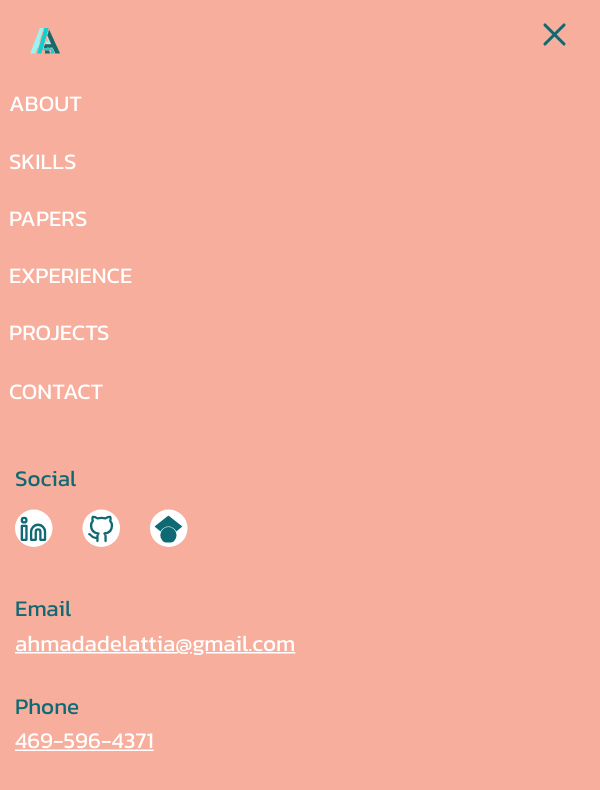
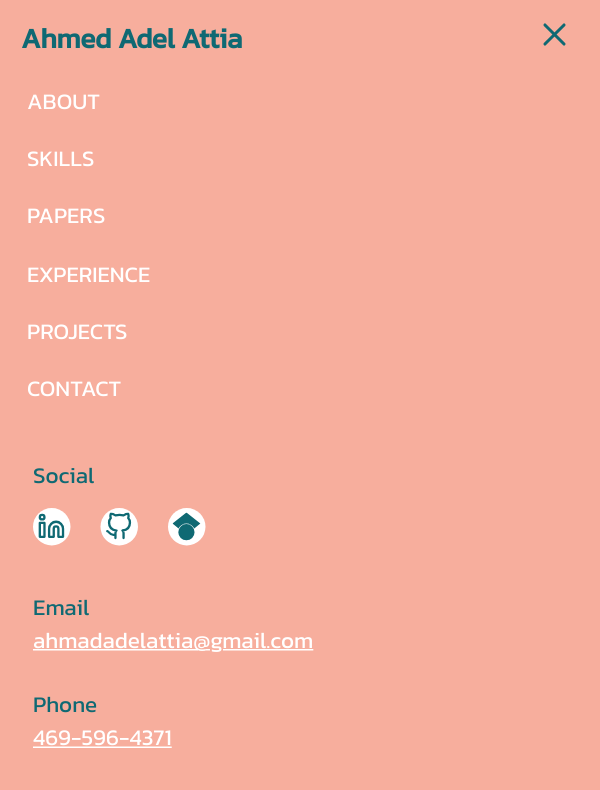
Before and after one commit to Nada-orban/ahmednewportfolio, a Next.js app: page /ICASSP2023 in a window 600 px wide. Both pictures are taken after a click on the element 555 px from the left and 35 px from the top of the page. Shown: the top 790 px of the page. Built offline with nearby package versions, Linux system fonts and the light colour scheme.

Commit message:
save some update

```diff
--- a/Components/Contact.js
+++ b/Components/Contact.js
@@ -138,7 +138,7 @@ function Contact() {
 
                                             id="subject"
                                             name="subject"
-                                            label="subject"
+                                            label="Subject"
                                             color="secondary"
                                             variant="filled"
                                             multiline
--- a/Components/Mobilenav.js
+++ b/Components/Mobilenav.js
@@ -102,15 +102,10 @@ function Mobilenav() {
                                 <Box className={mobileOpen ? Styles.bigmenuBoxactive : Styles.bigmenuBox} backgroundColor="secondary.main" textAlign="end" BackdropProps={{ invisible: false }} sx={{ sm: "block", md: "none", lg: "none" }} >
                                     {mobileOpen && (
                                         <Box>
-                                            <Box sx={{ color: "background.secondary", textAlign: "start" }} data-aos="fade-right"
-                                                data-aos-delay="200"> <Image
-                                                    src={logo}
-                                                    // className={styles.ahmedlogo}
-                                                    width={20}
-                                                    className={Styles.navlogo}
-                                                    alt="Picture of the author"
-
-                                                /></Box>
+                                            <Box sx={{ color: "background.secondary", textAlign: "start" }} data-aos="fade-down"
+                                                data-aos-delay="200"><Typography variant="h6" noWrap sx={{ color: "background.secondary", fontWeight: "bold", }} className={Styles.logoname}  >
+                                                    Ahmed Adel Attia
+                                                </Typography></Box>
                                             <List  >
                                                 <ListItem>
                                                     <NavLinks to="about" spy={true} smooth={true} offset={0} duration={500} className={Styles.mobilenavlink} onClick={handleDrawerToggle} data-aos="fade-up"
--- a/Components/Mobilenavinpage.js
+++ b/Components/Mobilenavinpage.js
@@ -102,15 +102,20 @@ function Mobilenavinpage() {
                                 <Box className={mobileOpen ? Styles.bigmenuBoxactive : Styles.bigmenuBox} backgroundColor="secondary.main" textAlign="end" BackdropProps={{ invisible: false }} sx={{ sm: "block", md: "none", lg: "none" }} >
                                     {mobileOpen && (
                                         <Box>
-                                            <Box sx={{ color: "background.secondary", textAlign: "start" }} data-aos="fade-right"
-                                                data-aos-delay="200"> <Image
+                                            <Box sx={{ color: "background.secondary", textAlign: "start" }} data-aos="fade-down"
+                                                data-aos-delay="200">
+                                                {/* <Image
                                                     src={logo}
                                                     // className={styles.ahmedlogo}
                                                     width={20}
                                                     className={Styles.navlogo}
                                                     alt="Picture of the author"
 
-                                                /></Box>
+                                                /> */}
+                                                <Typography variant="h6" noWrap sx={{ color: "background.secondary", fontWeight: "bold", }} className={Styles.logoname} >
+                                                    Ahmed Adel Attia
+                                                </Typography>
+                                            </Box>
                                             <List  >
                                                 <ListItem>
                                                     <a href="https://www.ahmedadelattia.com/#about" target="_blank" data-aos="fade-up"
--- a/src/styles/Nav.module.css
+++ b/src/styles/Nav.module.css
@@ -191,6 +191,7 @@
     right: 22px;
     width: 0px;
     height: 0px;
+    bottom: 0px;
 
 
 
@@ -204,8 +205,8 @@
     position: fixed;
     width: 100%;
     height:100%;
-    padding-left: 15vw;
-    padding-top: 19vh;
+    padding-left: 18vw;
+    padding-top: 18vh;
     border-radius: 10px;
     right: 0px!important;
     top: 0px;
@@ -268,3 +269,27 @@
 .navlogo{
     margin-left: 5vw;
 }
+.logoname{
+    padding-left: 1vw;
+}
+
+@media only screen and (max-width: 600px){
+    .bigmenuBoxactive {
+        padding-left: 17vw;
+    }
+    .logoname {
+        padding-left: 4vw;
+    }
+
+
+}
+@media (min-width: 600px) and (max-width: 900px) {
+    .bigmenuBoxactive {
+        padding-left: 17vw;
+    }
+    .logoname {
+        padding-left: 2vw;
+    }
+
+
+}
```
